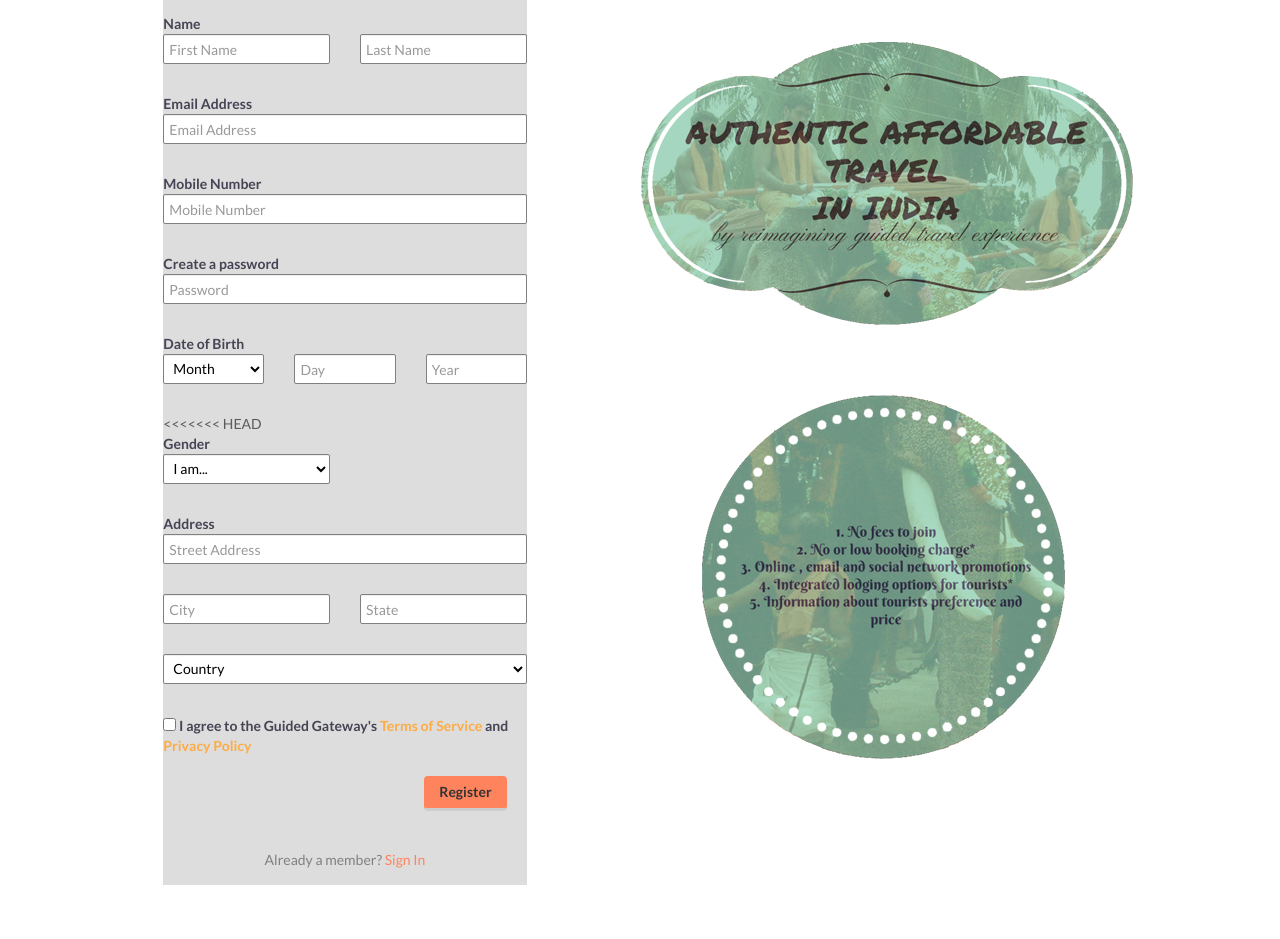
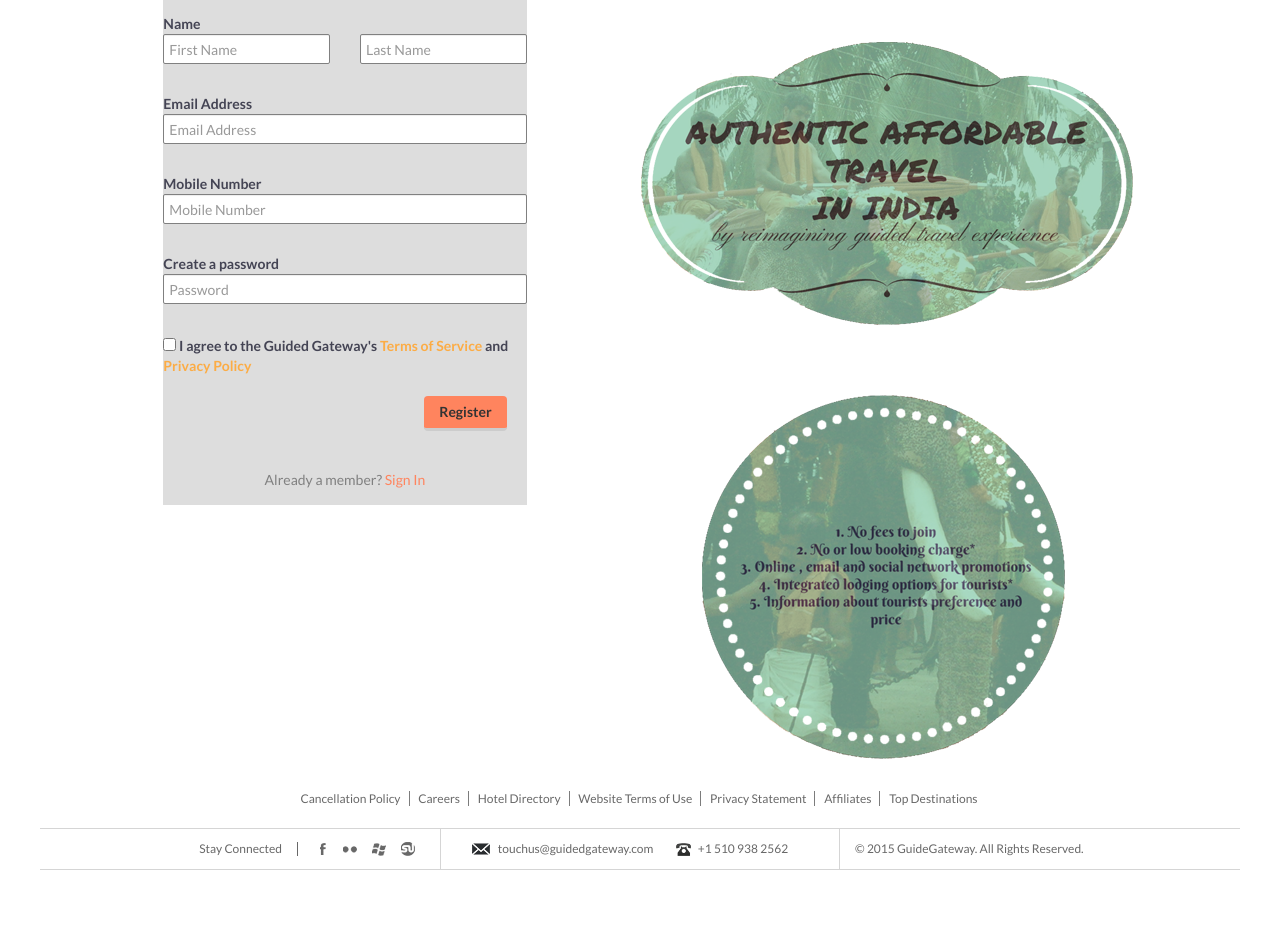
Before and after one commit to rsaha/images, a PHP site: page /guide_registration.php in a window 1280 px wide. Shown: the part 435-1374 px from the top of the page. After the commit the page ends 1305 px from the top, so only its background shows below. Run offline with PHP 8.4, Linux system fonts and the light colour scheme.

Commit message:
changes in guide registration

```diff
--- a/guide_registration.php
+++ b/guide_registration.php
@@ -204,7 +204,7 @@ session_start();
 							</div>
 						</div>
 
-						<div class="row form-group">
+						<!-- div class="row form-group">
 							<div class="col-sm-12">
 							<strong style="color:#444454;">Date of Birth</strong>
 							</div>
@@ -540,7 +540,7 @@ session_start();
                                             <option value="Zimbabwe">Zimbabwe</option>
 								</select>
 							</div>
-						</div>
+						</div -->
 
 
 						<!--<div class="form-group">
```
